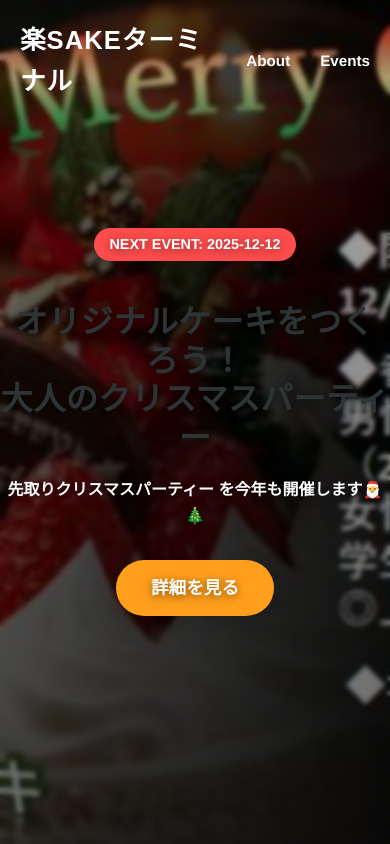
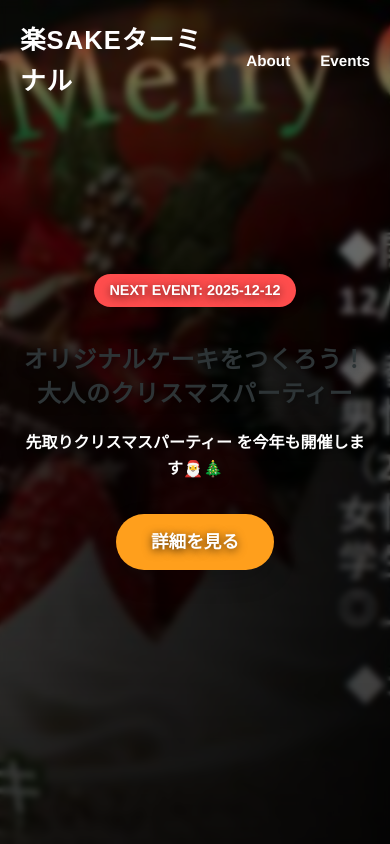
Before and after one commit to ryupro202211-ops/rakusake, a React (Vite) app: page / in a window 390 px wide. Shown: the top 844 px of the page. Built offline with nearby package versions, Linux system fonts and the light colour scheme.

Commit message:
Refine mobile layout: smaller text, remove keep-all, darker overlay

```diff
--- a/src/components/Hero.jsx
+++ b/src/components/Hero.jsx
@@ -57,10 +57,10 @@ const Hero = () => {
         left: 0,
         right: 0,
         bottom: 0,
-        // Dark gradient to ensure text readability on any image
-        background: 'linear-gradient(to bottom, rgba(0,0,0,0.3) 0%, rgba(0,0,0,0.6) 100%)',
+        // Darker gradient to hide text in background images and improve readability
+        background: 'linear-gradient(to bottom, rgba(0,0,0,0.5) 0%, rgba(0,0,0,0.8) 100%)',
         zIndex: 1,
-        backdropFilter: 'blur(2px)',
+        backdropFilter: 'blur(3px)',
     };
 
     const contentStyle = {
@@ -68,19 +68,18 @@ const Hero = () => {
         textAlign: 'center',
         color: '#fff',
         padding: '0 20px',
-        maxWidth: '800px', // Limit width for better readability on desktop
+        maxWidth: '800px',
         width: '100%',
-        textShadow: '0 2px 10px rgba(0,0,0,0.5)', // Stronger shadow for readability
+        textShadow: '0 2px 10px rgba(0,0,0,0.7)',
     };
 
     const titleStyle = {
-        fontSize: 'clamp(2rem, 5vw, 4.5rem)', // Responsive font size
+        fontSize: 'clamp(1.5rem, 4vw, 4rem)', // Smaller min/max for mobile
         marginBottom: '20px',
-        lineHeight: 1.2,
+        lineHeight: 1.4, // More breathing room
         fontFamily: 'var(--font-pop)',
         fontWeight: '800',
-        wordBreak: 'keep-all', // Try to keep words together for Japanese
-        overflowWrap: 'break-word',
+        wordWrap: 'break-word', // Allow wrapping
     };
 
     const subtitleStyle = {
```
